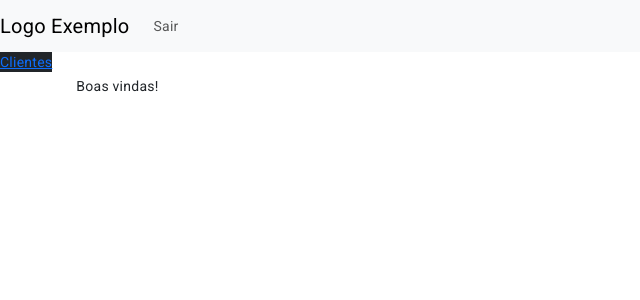
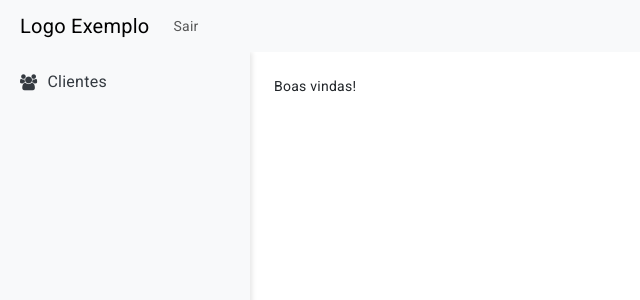
Before and after one commit to LucasSampaio98/admin-file-automation, an Angular app: page /dashboard in a window 1280 px wide. Shown: the top 300 px of the page, without its empty margins (0-640 px from the left). Built offline with nearby package versions, Linux system fonts and the light colour scheme.

Commit message:
Header sidebar

```diff
--- a/angular.json
+++ b/angular.json
@@ -32,7 +32,8 @@
             "styles": [
               "@angular/material/prebuilt-themes/deeppurple-amber.css",
               "src/styles.scss",
-              "node_modules/bootstrap/dist/css/bootstrap.min.css"
+              "node_modules/bootstrap/dist/css/bootstrap.min.css",
+              "node_modules/font-awesome/css/font-awesome.min.css"
             ],
             "scripts": []
           },
@@ -94,7 +95,8 @@
             "styles": [
               "@angular/material/prebuilt-themes/deeppurple-amber.css",
               "src/styles.scss",
-              "node_modules/bootstrap/dist/css/bootstrap.min.css"
+              "node_modules/bootstrap/dist/css/bootstrap.min.css",
+              "node_modules/font-awesome/css/font-awesome.min.css"
             ],
             "scripts": []
           }
--- a/package.json
+++ b/package.json
@@ -25,6 +25,7 @@
     "@ngrx/store": "^17.2.0",
     "@ngrx/store-devtools": "^17.2.0",
     "bootstrap": "^5.3.3",
+    "font-awesome": "^4.7.0",
     "rxjs": "~7.8.0",
     "tslib": "^2.3.0",
     "zone.js": "~0.14.3"
--- a/src/app/app.component.html
+++ b/src/app/app.component.html
@@ -1,6 +1,7 @@
-<app-header></app-header>
+<app-header (sidebarToggle)="toggleSidebar()"></app-header>
 <div class="d-flex">
-  <app-sidebar></app-sidebar>
+  <app-sidebar [isCollapsed]="isSidebarCollapsed"></app-sidebar>
+
   <main class="flex-grow-1 p-4">
     <router-outlet></router-outlet>
   </main>
--- a/src/app/app.component.ts
+++ b/src/app/app.component.ts
@@ -2,14 +2,21 @@ import { Component } from '@angular/core';
 import { RouterOutlet } from '@angular/router';
 import { HeaderComponent } from './core/header/header.component';
 import { SidebarComponent } from './core/sidebar/sidebar.component';
+import { CommonModule } from '@angular/common';
 
 @Component({
   selector: 'app-root',
   standalone: true,
-  imports: [RouterOutlet, HeaderComponent, SidebarComponent],
+  imports: [RouterOutlet, HeaderComponent, SidebarComponent, CommonModule],
   templateUrl: './app.component.html',
   styleUrl: './app.component.scss'
 })
 export class AppComponent {
   title = 'admin-engegraf';
+  isSidebarCollapsed = false;
+
+  toggleSidebar() {
+    this.isSidebarCollapsed = !this.isSidebarCollapsed;  // Alterna o estado da sidebar
+  }
+
 }
--- a/src/app/core/header/header.component.html
+++ b/src/app/core/header/header.component.html
@@ -1,6 +1,10 @@
 <header class="navbar navbar-expand-lg navbar-light bg-light">
     <a class="navbar-brand" href="#">Logo Exemplo</a>
-    <div class="collapse navbar-collapse">
+    <button class="navbar-toggler" type="button" (click)="toggleSidebar()">
+        <span class="navbar-toggler-icon"></span>
+    </button>
+
+    <div class="collapse navbar-collapse" id="navbarContent">
         <ul class="navbar-nav ml-auto">
             <li class="nav-item">
                 <a class="nav-link" href="#">Sair</a>
--- a/src/app/core/header/header.component.scss
+++ b/src/app/core/header/header.component.scss
@@ -0,0 +1,4 @@
+.navbar{
+    padding-left: 20px;
+    padding-right: 20px;
+}
--- a/src/app/core/header/header.component.ts
+++ b/src/app/core/header/header.component.ts
@@ -1,4 +1,4 @@
-import { Component } from '@angular/core';
+import { Component, EventEmitter, Output } from '@angular/core';
 
 @Component({
   selector: 'app-header',
@@ -8,5 +8,9 @@ import { Component } from '@angular/core';
   styleUrl: './header.component.scss'
 })
 export class HeaderComponent {
+  @Output() sidebarToggle = new EventEmitter<void>();
 
+  toggleSidebar() {
+    this.sidebarToggle.emit();
+  }
 }
--- a/src/app/core/sidebar/sidebar.component.html
+++ b/src/app/core/sidebar/sidebar.component.html
@@ -1,4 +1,4 @@
-<aside class="sidebar bg-dark text-white">
+<aside [class.collapsed]="isCollapsed" class="sidebar bg-light text-white">
     <nav>
         <ul class="list-unstyled">
             <li *ngIf="isAdmin">
--- a/src/app/core/sidebar/sidebar.component.scss
+++ b/src/app/core/sidebar/sidebar.component.scss
@@ -0,0 +1,50 @@
+.sidebar {
+    top: 0;
+    left: 0;
+    width: 250px;
+    height: 100vh;
+    /* Ocupa toda a altura da viewport */
+    background-color: #f8f9fa;
+    /* Cor de fundo igual ao header */
+    padding: 20px;
+    /* Padding nas laterais */
+    box-shadow: 2px 0 5px rgba(0, 0, 0, 0.1);
+    transition: all 0.3s ease;
+
+    &.collapsed {
+       display: none;
+    }
+}
+
+.sidebar nav ul {
+    list-style: none;
+    padding: 0;
+}
+
+.sidebar nav ul li {
+    margin-bottom: 15px;
+}
+
+.sidebar nav ul li a {
+    text-decoration: none;
+    /* Remove o underline */
+    color: #343a40;
+    font-size: 16px;
+    display: flex;
+    align-items: center;
+}
+
+.sidebar nav ul li a:hover {
+    color: #007bff;
+}
+
+.sidebar nav ul li a i {
+    margin-right: 10px;
+    /* Espaço entre o ícone e o texto */
+}
+
+@media (min-width: 992px) {
+    .sidebar.collapsed {
+        transform: translateX(0); // Garante que a sidebar esteja visível em telas grandes
+    }
+}
--- a/src/app/core/sidebar/sidebar.component.ts
+++ b/src/app/core/sidebar/sidebar.component.ts
@@ -1,5 +1,5 @@
 import { CommonModule } from '@angular/common';
-import { Component } from '@angular/core';
+import { Component, Input } from '@angular/core';
 import { RouterModule } from '@angular/router';
 
 @Component({
@@ -11,4 +11,6 @@ import { RouterModule } from '@angular/router';
 })
 export class SidebarComponent {
   isAdmin: boolean = true
+  @Input() isCollapsed: boolean = false;  // Recebe o estado da sidebar
+
 }
```
Also changed, not shown: 1 other file (tests, documents, lock files or other folders).
